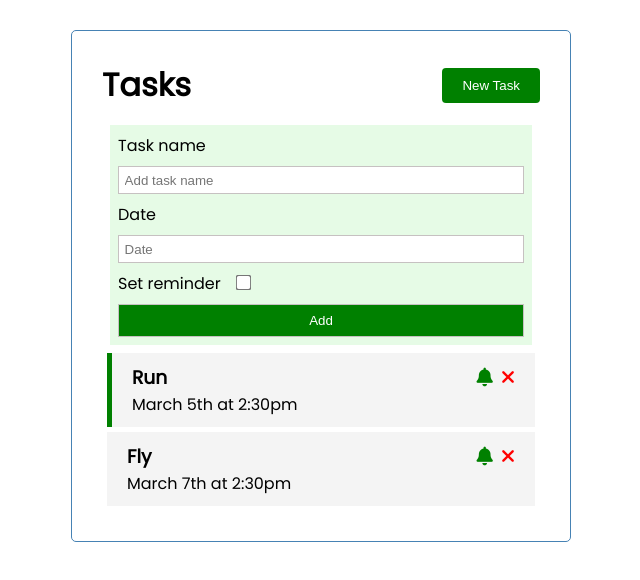
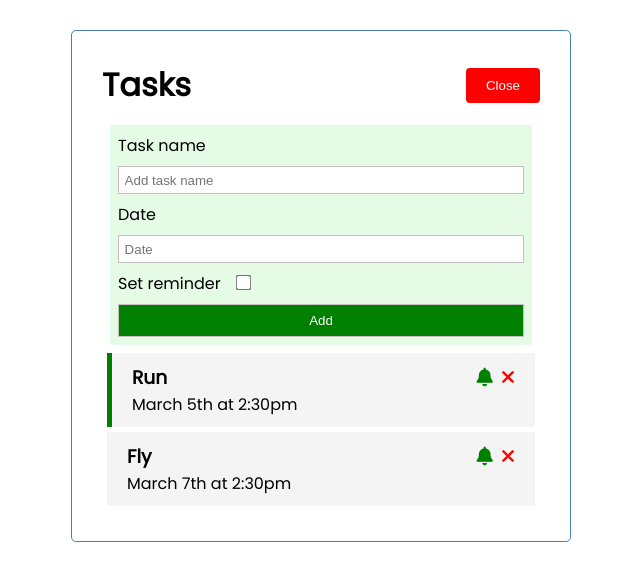
Before and after one commit to RD2P/learning-vue, a Vue app: page / in a window 1280 px wide. Shown: the top 580 px of the page, without its empty margins (319-959 px from the left). Built offline with nearby package versions, Linux system fonts and the light colour scheme.

Commit message:
make button color and text dynamic to task form

```diff
--- a/src/components/Header.vue
+++ b/src/components/Header.vue
@@ -1,22 +1,27 @@
 <template>
 	<header>
 		<h1>{{ title }}</h1>
-    <Button text="New Task" color="green" @clicked="$emit('show-add-task')"/>
+		<Button
+			:text="showTaskInput ? 'Close' : 'Add task'"
+			:color="showTaskInput ? 'red' : 'green'"
+			@clicked="$emit('show-add-task')"
+		/>
 	</header>
 </template>
 
 <script>
-import Button from './Button.vue'
+	import Button from "./Button.vue";
 	export default {
-    name: 'Header',
+		name: "Header",
 		props: {
 			title: String,
+			showTaskInput: Boolean,
 		},
 		components: {
-      Button
+			Button,
 		},
-    emits: ['show-add-task']
-  }
+		emits: ["show-add-task"],
+	};
 </script>
 
 <style scoped>
@@ -26,5 +31,4 @@ import Button from './Button.vue'
 		align-items: center;
 		margin-bottom: 1rem;
 	}
-
 </style>
```
Lines whose indentation alone changed are shown as unchanged.
